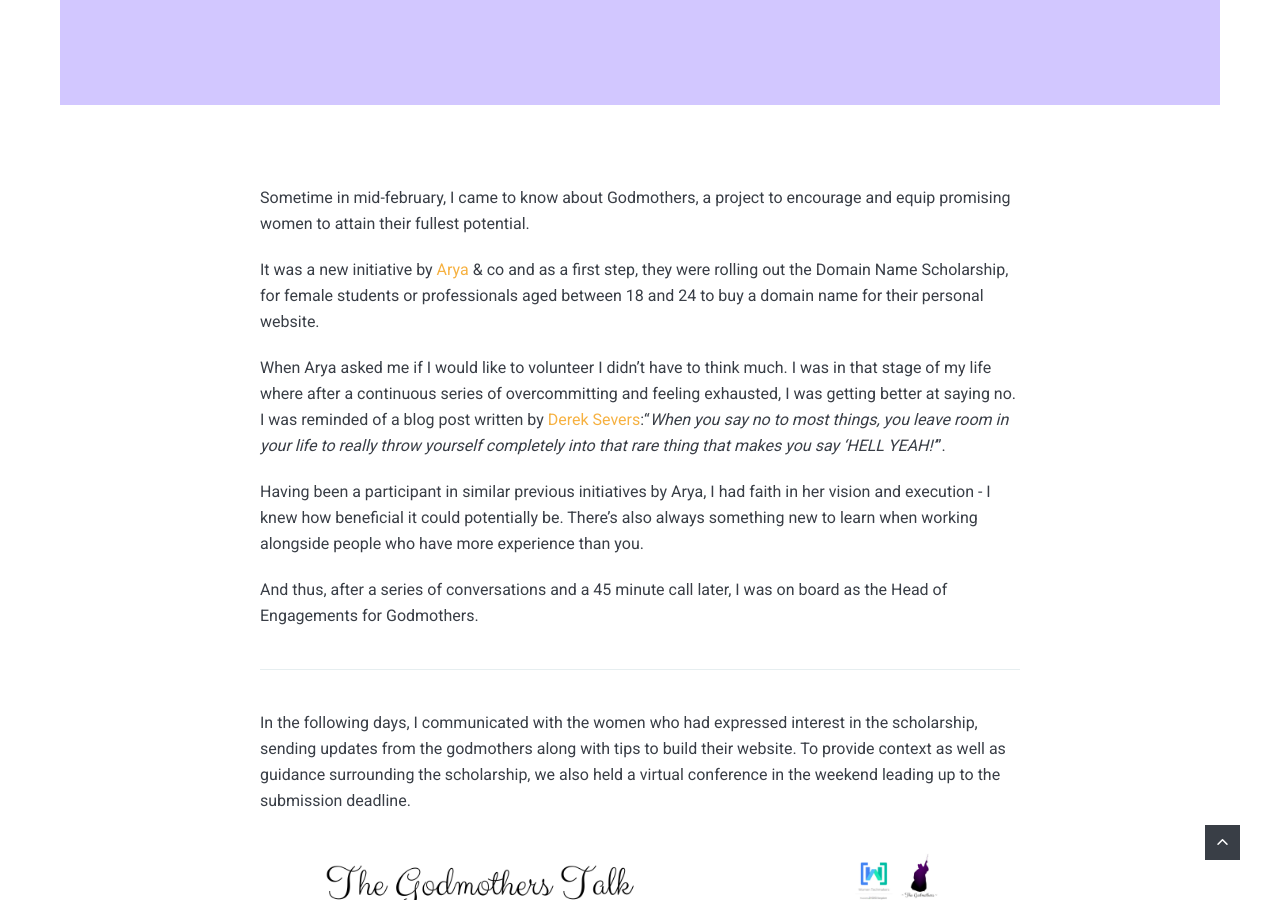
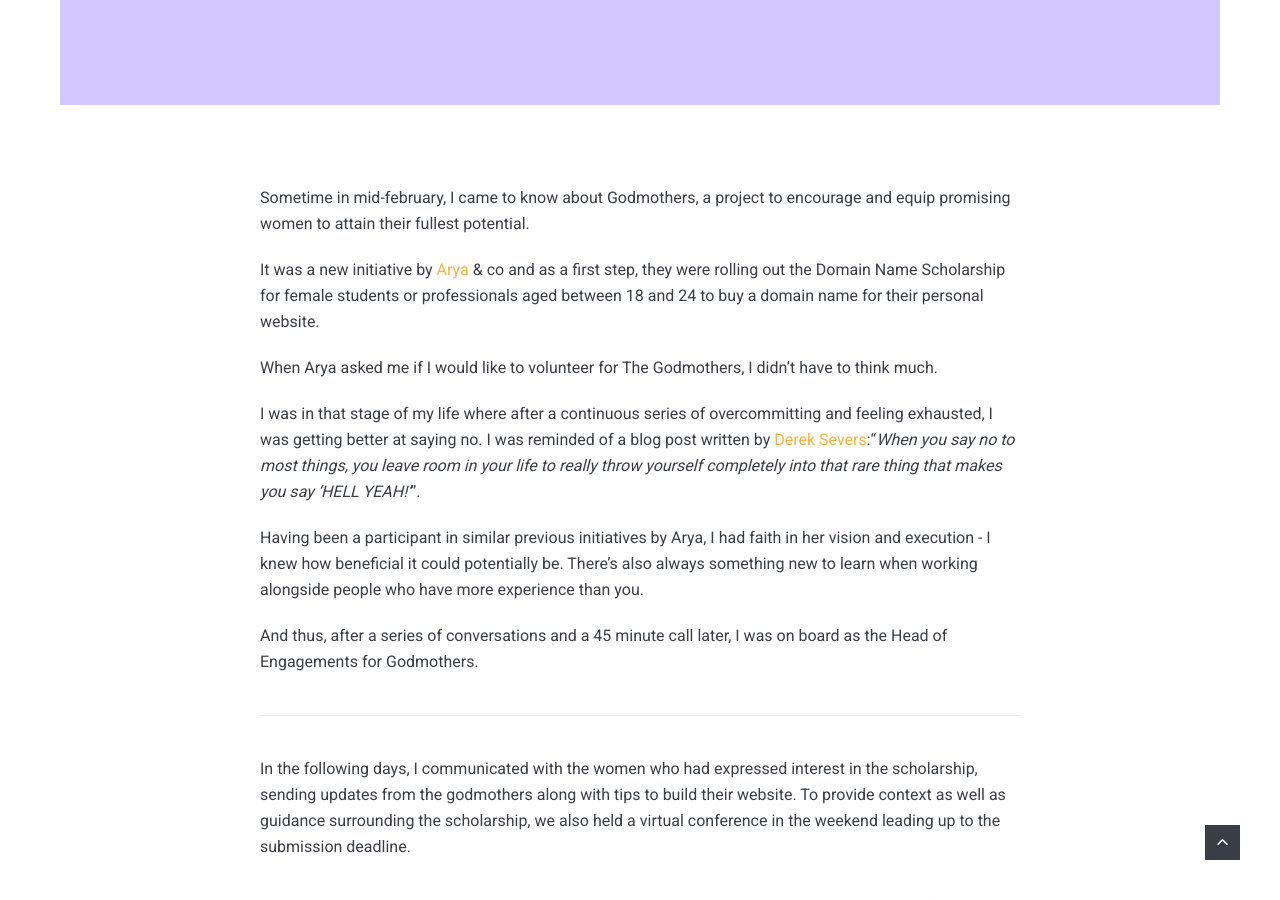
Before and after one commit to liyanasahir/liyanasahir.github.io, a Jekyll site: the page built from _posts/2020-04-02-the-godmothers.md, in a window 1280 px wide and 900 px high, scrolled down 1078 px. Built offline with Jekyll 4.4.1, drawn with Linux system fonts in a browser that asks for light colours; nearby versions of some CDN libraries; comment, search, counter and statistics services are not loaded.

Commit message:
minor edits

```diff
--- a/_posts/2020-04-02-the-godmothers.md
+++ b/_posts/2020-04-02-the-godmothers.md
@@ -7,9 +7,11 @@ tags: WOMEN-IN-TECH
 ---
 Sometime in mid-february, I came to know about Godmothers, a project to encourage and equip promising women to attain their fullest potential.
 
-It was a new initiative by [Arya](http://aryamurali.com) & co and as a first step, they were rolling out the Domain Name Scholarship, for female students or professionals aged between 18 and 24 to buy a domain name for their personal website.
+It was a new initiative by [Arya](http://aryamurali.com) & co and as a first step, they were rolling out the Domain Name Scholarship for female students or professionals aged between 18 and 24 to buy a domain name for their personal website.
 
-When Arya asked me if I would like to volunteer I didn’t have to think much. I was in that stage of my life where after a continuous series of overcommitting and feeling exhausted, I was getting better at saying no. I was reminded of a blog post written by [Derek Severs](https://sivers.org/hellyeah):“*When you say no to most things, you leave room in your life to really throw yourself completely into that rare thing that makes you say ‘HELL YEAH!’*”.
+When Arya asked me if I would like to volunteer for The Godmothers, I didn’t have to think much.
+
+I was in that stage of my life where after a continuous series of overcommitting and feeling exhausted, I was getting better at saying no. I was reminded of a blog post written by [Derek Severs](https://sivers.org/hellyeah):“*When you say no to most things, you leave room in your life to really throw yourself completely into that rare thing that makes you say ‘HELL YEAH!’*”.
 
 Having been a participant in similar previous initiatives by Arya, I had faith in her vision and execution - I knew how beneficial it could potentially be. There’s also always something new to learn when working alongside people who have more experience than you.
 
```
